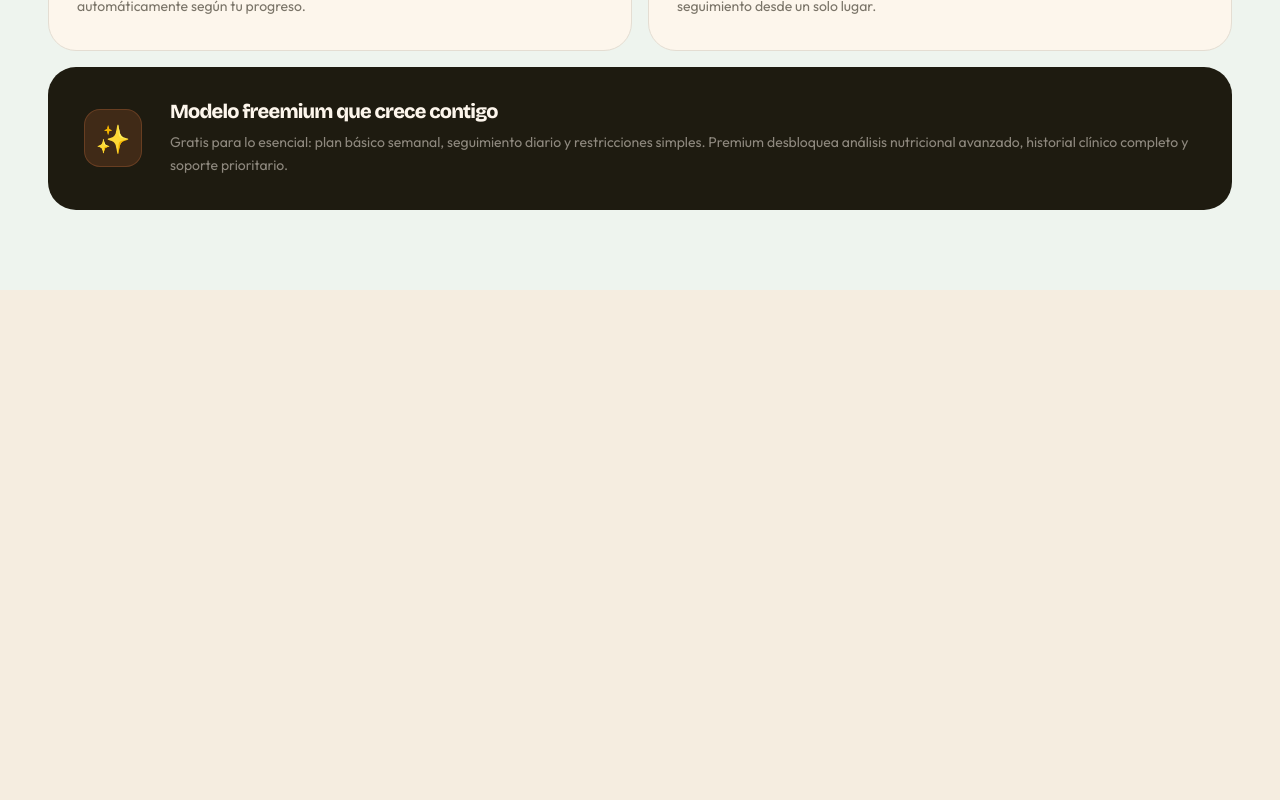
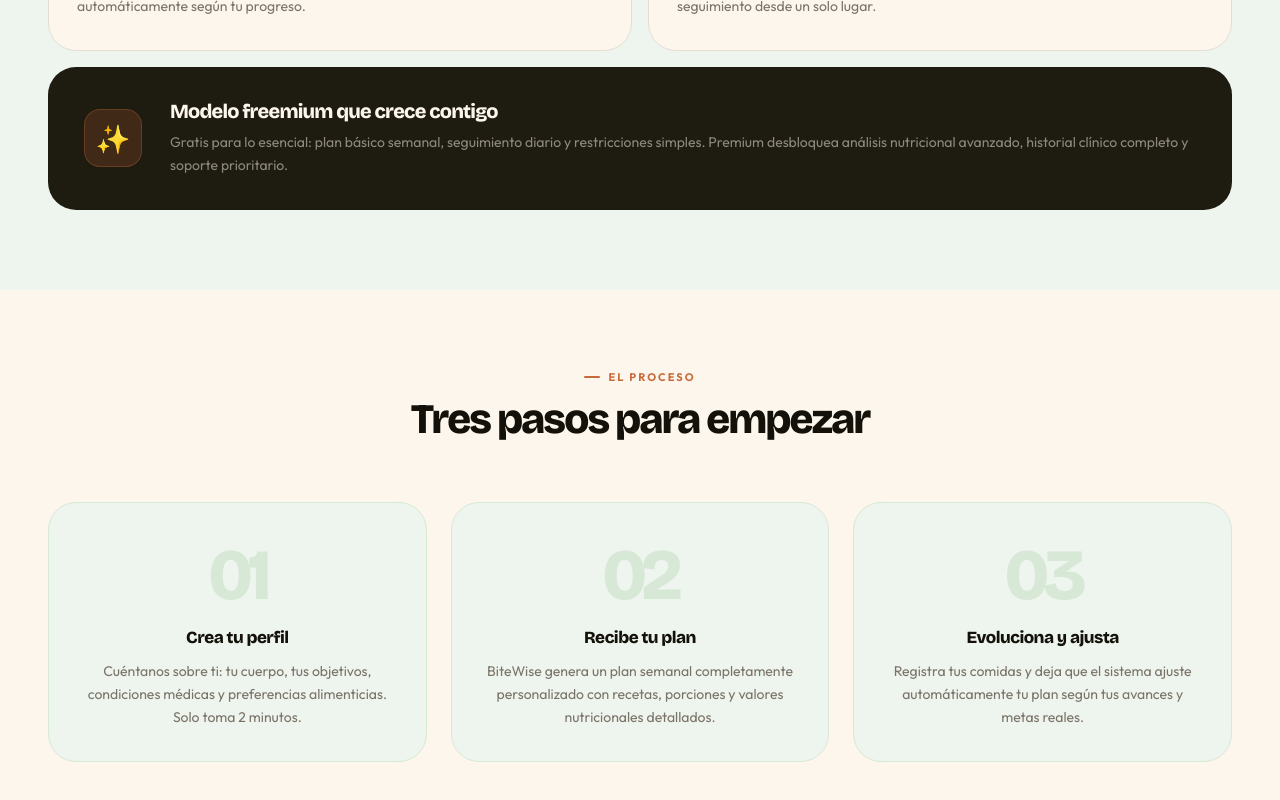
Before and after one commit to BiteWise-Grupo-OpenSource/bitewise-landing, an Angular app: page / in a window 1280 px wide. Shown: the part 2185-2985 px from the top of the page. Before the commit the page ends 2475 px from the top, so only its background shows below. Built offline with nearby package versions, Linux system fonts and the light colour scheme.

Commit message:
feat(how): implement user flow section with step-by-step onboarding from profile setup to adaptive nutrition planning

```diff
--- a/src/app/app.html
+++ b/src/app/app.html
@@ -3,3 +3,4 @@
 <app-stats></app-stats>
 <app-problem></app-problem>
 <app-features></app-features>
+<app-how></app-how>
--- a/src/app/app.ts
+++ b/src/app/app.ts
@@ -4,6 +4,7 @@ import { HeroComponent } from './components/hero/hero';
 import { StatsComponent } from './components/stats/stats';
 import { ProblemComponent } from './components/problem/problem';
 import { FeaturesComponent } from './components/features/features';
+import { HowComponent } from './components/how/how';
 
 @Component({
   selector: 'app-root',
@@ -13,8 +14,8 @@ import { FeaturesComponent } from './components/features/features';
     HeroComponent,
     StatsComponent,
     ProblemComponent,
-    FeaturesComponent
-  ],
+    FeaturesComponent,
+    HowComponent],
   templateUrl: './app.html',
   styleUrl: './app.css'
 })
--- /dev/null
+++ b/src/app/components/how/how.css
@@ -0,0 +1,39 @@
+.s-how { background: var(--cream); padding: 80px 48px; transition: background var(--ease); }
+.how-header { text-align: center; margin-bottom: 60px; }
+.how-title { font-family: var(--display); font-weight: 800; font-size: clamp(28px,3.5vw,42px); letter-spacing: -2px; color: var(--charcoal); line-height: 1.1; }
+.how-grid { display: grid; grid-template-columns: 1fr 1fr 1fr; gap: 24px; }
+.how-card { background: var(--sage); border-radius: var(--r-card); padding: 36px 28px 32px; border: 1px solid var(--sage-mid); text-align: center; transition: border-color .2s, background var(--ease); }
+.how-card:hover { border-color: rgba(200,107,58,.35); }
+.how-num { font-family: var(--display); font-weight: 800; font-size: 72px; color: var(--sage-mid); letter-spacing: -5px; line-height: 1; margin-bottom: 16px; transition: color .25s; }
+.how-card:hover .how-num { color: var(--terra); }
+.how-name { font-family: var(--display); font-weight: 800; font-size: 17px; color: var(--charcoal); margin-bottom: 12px; letter-spacing: -0.5px; }
+.how-desc { font-size: 14px; line-height: 1.65; color: var(--muted); }
+
+.s-how { background: var(--cream); padding: 80px 48px; transition: background var(--ease); }
+.how-header { text-align: center; margin-bottom: 60px; }
+.how-title { font-family: var(--display); font-weight: 800; font-size: clamp(26px,3.5vw,42px); letter-spacing: -2px; color: var(--charcoal); line-height: 1.1; }
+.how-grid { display: grid; grid-template-columns: 1fr 1fr 1fr; gap: 24px; }
+.how-card { background: var(--sage); border-radius: var(--r-card); padding: 36px 28px 32px; border: 1px solid var(--sage-mid); text-align: center; transition: border-color .2s, background var(--ease); }
+.how-card:hover { border-color: rgba(200,107,58,.35); }
+.how-num { font-family: var(--display); font-weight: 800; font-size: 72px; color: var(--sage-mid); letter-spacing: -5px; line-height: 1; margin-bottom: 16px; transition: color .25s; }
+.how-card:hover .how-num { color: var(--terra); }
+.how-name { font-family: var(--display); font-weight: 800; font-size: 17px; color: var(--charcoal); margin-bottom: 12px; letter-spacing: -0.5px; }
+.how-desc { font-size: 14px; line-height: 1.65; color: var(--muted); }
+
+/* ── RESPONSIVE ── */
+@media (max-width: 1024px) {
+  .s-how { padding: 64px 28px; }
+  .how-num { font-size: 56px; }
+}
+
+@media (max-width: 768px) {
+  .s-how { padding: 56px 24px; }
+  .how-header { margin-bottom: 40px; }
+  .how-grid { grid-template-columns: 1fr; gap: 16px; }
+  .how-card { padding: 28px 24px; border-radius: 20px; text-align: left; display: flex; flex-direction: column; align-items: flex-start; }
+  .how-num { font-size: 48px; margin-bottom: 8px; }
+}
+
+@media (max-width: 480px) {
+  .s-how { padding: 40px 20px; }
+}
--- /dev/null
+++ b/src/app/components/how/how.html
@@ -0,0 +1,13 @@
+<section class="s-how">
+  <div class="how-header">
+    <div class="section-eyebrow" style="justify-content:center;">El proceso</div>
+    <h2 class="how-title">Tres pasos para empezar</h2>
+  </div>
+  <div class="how-grid">
+    <div class="how-card" *ngFor="let step of steps">
+      <div class="how-num">{{ step.num }}</div>
+      <div class="how-name">{{ step.name }}</div>
+      <div class="how-desc">{{ step.desc }}</div>
+    </div>
+  </div>
+</section>
--- /dev/null
+++ b/src/app/components/how/how.ts
@@ -0,0 +1,17 @@
+import { Component } from '@angular/core';
+import { NgFor } from '@angular/common';
+
+@Component({
+  selector: 'app-how',
+  standalone: true,
+  imports: [NgFor],
+  templateUrl: './how.html',
+  styleUrls: ['./how.css']
+})
+export class HowComponent {
+  steps = [
+    { num: '01', name: 'Crea tu perfil', desc: 'Cuéntanos sobre ti: tu cuerpo, tus objetivos, condiciones médicas y preferencias alimenticias. Solo toma 2 minutos.' },
+    { num: '02', name: 'Recibe tu plan', desc: 'BiteWise genera un plan semanal completamente personalizado con recetas, porciones y valores nutricionales detallados.' },
+    { num: '03', name: 'Evoluciona y ajusta', desc: 'Registra tus comidas y deja que el sistema ajuste automáticamente tu plan según tus avances y metas reales.' }
+  ];
+}
```
Also changed, not shown: 1 other file (tests, documents, lock files or other folders).
